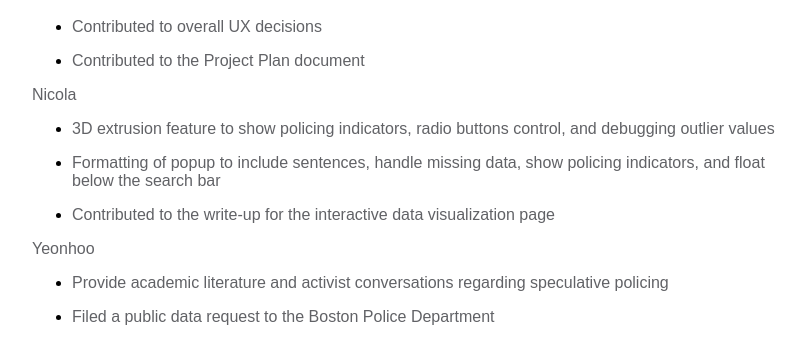
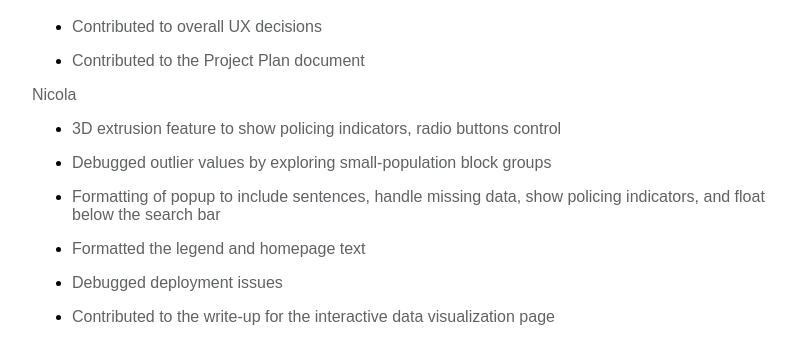
Before and after one commit to zoevosslee/IDS_FP02, a SvelteKit app: page /writeup in a window 1280 px wide. Shown: the part 1890-2232 px from the top of the page, without its empty margins (232-1042 px from the left). Built offline with nearby package versions, Linux system fonts and the light colour scheme; a web font is replaced by a local one.

Commit message:
small add to my contribution

```diff
--- a/src/routes/writeup/+page.svelte
+++ b/src/routes/writeup/+page.svelte
@@ -64,9 +64,15 @@
         </ul>
         <p>Nicola</p>
         <ul>
-          <li><p>3D extrusion feature to show policing indicators, radio buttons control, and debugging outlier values
+          <li><p>3D extrusion feature to show policing indicators, radio buttons control
           </p></li>
+          <li><p>Debugged outlier values by exploring small-population block groups
+            </p></li>
           <li><p>Formatting of popup to include sentences, handle missing data, show policing indicators, and float below the search bar
+          </p></li>
+          <li><p>Formatted the legend and homepage text
+          </p></li>
+          <li><p>Debugged deployment issues
           </p></li>
           <li><p>Contributed to the write-up for the interactive data visualization page
           </p></li>
```
